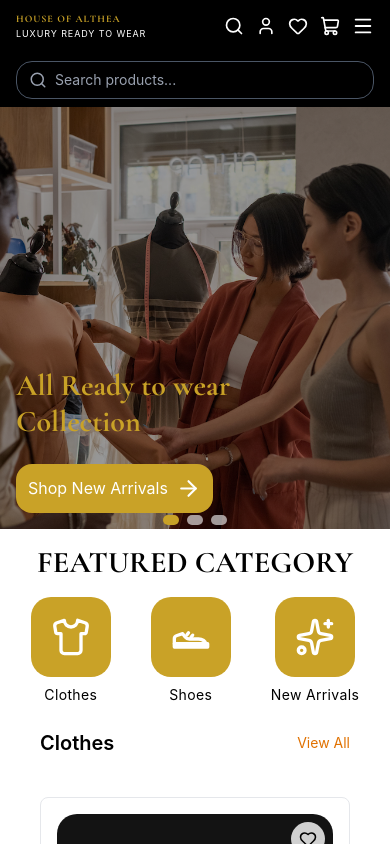
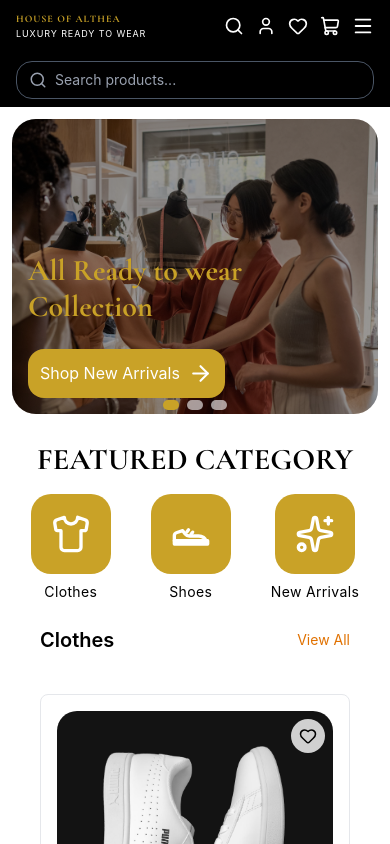
Before and after one commit to ypresido16-blip/e-commerce, a React (Vite) app: page / in a window 390 px wide. Shown: the top 844 px of the page. Built offline with nearby package versions, Linux system fonts and the light colour scheme.

Commit message:
new chnage

```diff
--- a/src/components/Hero.jsx
+++ b/src/components/Hero.jsx
@@ -34,8 +34,8 @@ const Hero = () => {
     }
 
   return (
-    <div className="bg-gray-900">
-      <section className="relative w-full h-[50vh] md:h-[70vh] overflow-hidden"    onTouchStart={handleTouchStart}
+    <div className=" px-3 py-3 md:py-0 md:px-0">
+      <section className="relative w-full h-[35vh] rounded-3xl md:rounded-none md:h-[70vh] overflow-hidden"    onTouchStart={handleTouchStart}
            onTouchEnd={handleTouchEnd}
  >
 
```
